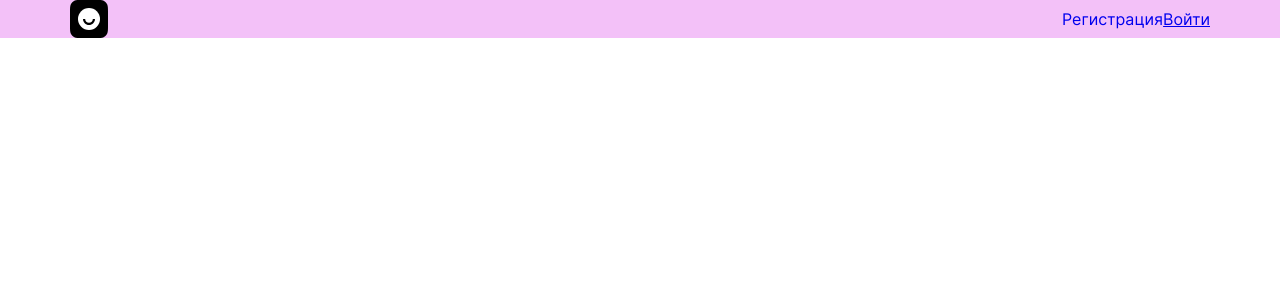
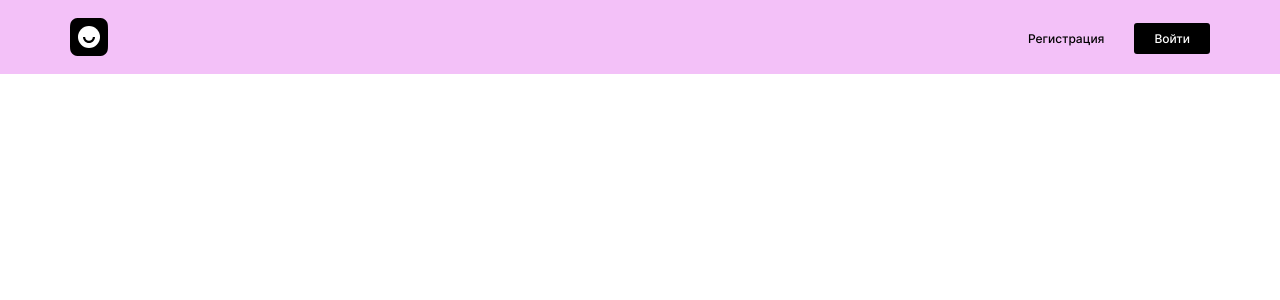
Before and after one commit to catintoner/movies-explorer-frontend, a React (Create React App) app: page /#/ in a window 1280 px wide. Shown: the top 300 px of the page. Built offline with nearby package versions, Linux system fonts and the light colour scheme.

Commit message:
feature: add Header comp

```diff
--- a/src/components/header/Header.css
+++ b/src/components/header/Header.css
@@ -1,6 +1,7 @@
 .header__navigation {
   max-width: calc(100% - 70px*2);
   margin: 0 auto;
+  padding: 18px 0;
   display: flex;
   justify-content: flex-start;
   align-items: center;
@@ -14,20 +15,42 @@
   margin: 0;
 }
 
-.nav__links {
+.header__links {
   margin: 0;
   padding: 0;
   display: flex;
-  justify-content: space-between;
   align-items: center;
   list-style-type: none;
 }
 
+.nav__signup {
+  margin: 0 30px 0 0;
+  transition: .2s;
+}
+
+.nav__signup:hover {
+  opacity: .8;
+}
+
+.nav__signin {
+  transition: .2s;
+}
+
+.nav__signin:not(.header__link_type_signin):hover {
+  opacity: .8;
+}
+
 .header__link {
   text-decoration: none;
+  color: #000;
+  font-size: 12px;
+  font-weight: 500;
+  line-height: 16px;
 }
 
-.nav__signup {
-  color: #000;
-
+.header__link_type_signin {
+  background-color: #000;
+  color: #fff;
+  border-radius: 3px;
+  padding: 8px 20px;
 }
--- a/src/components/header/Header.js
+++ b/src/components/header/Header.js
@@ -10,7 +10,7 @@ function Header() {
     <section className='header__navigation'>
       <img className='header__logo' src={headerLogo} alt='Лого с улыбающимся смайликом' />
       <nav className='header__account'>
-        <ul className='nav__links'>
+        <ul className='header__links'>
           <li className='nav__signup'>
             <Link
               to={'/sign-up'}
@@ -23,9 +23,9 @@ function Header() {
           <li className='nav__signin'>
             <Link
               to={'sign-in'}
-              className='nav__link'
-              type='button'
+              className='header__link header__link_type_signin'
             >
+
               Войти
 
             </Link>
--- a/src/components/main/Main.js
+++ b/src/components/main/Main.js
@@ -10,6 +10,7 @@ function Main() {
     <header className='main__header'>
       <Header
       />
+
     </header>
   );
 }
```
